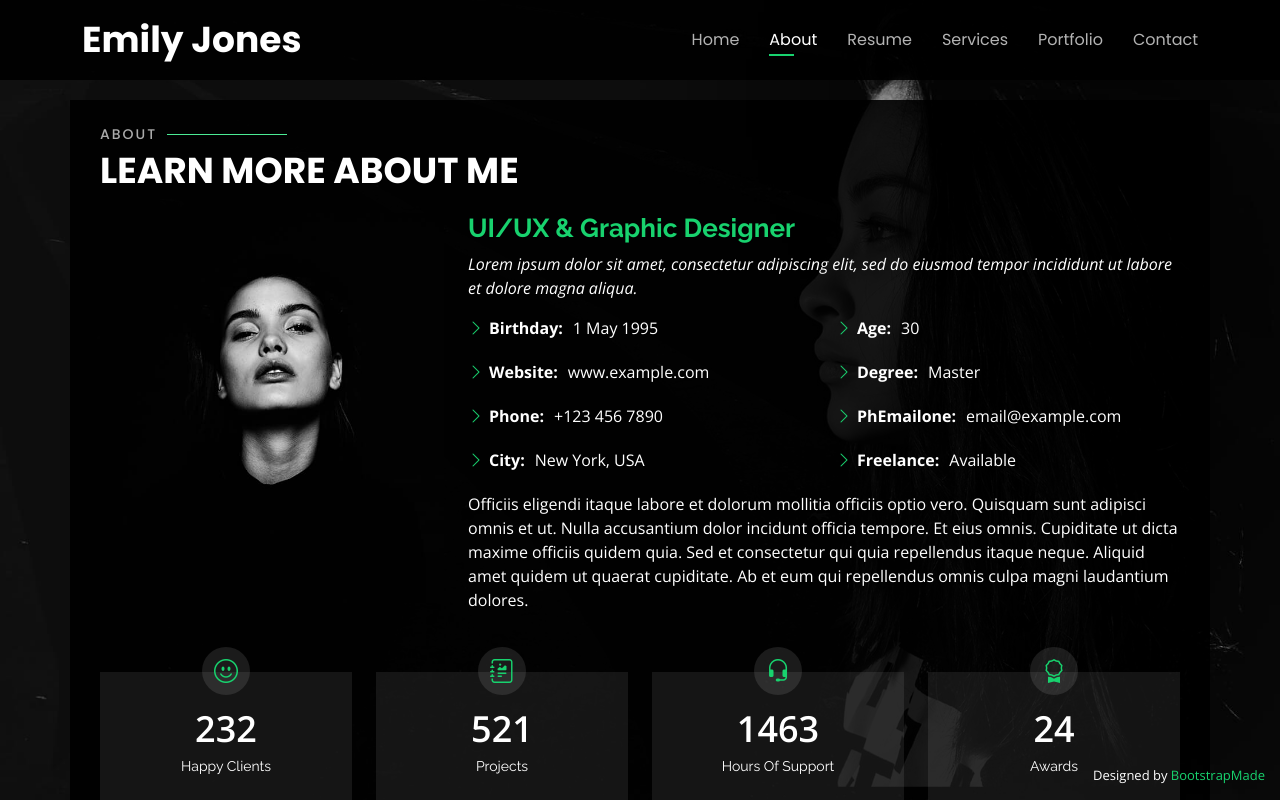
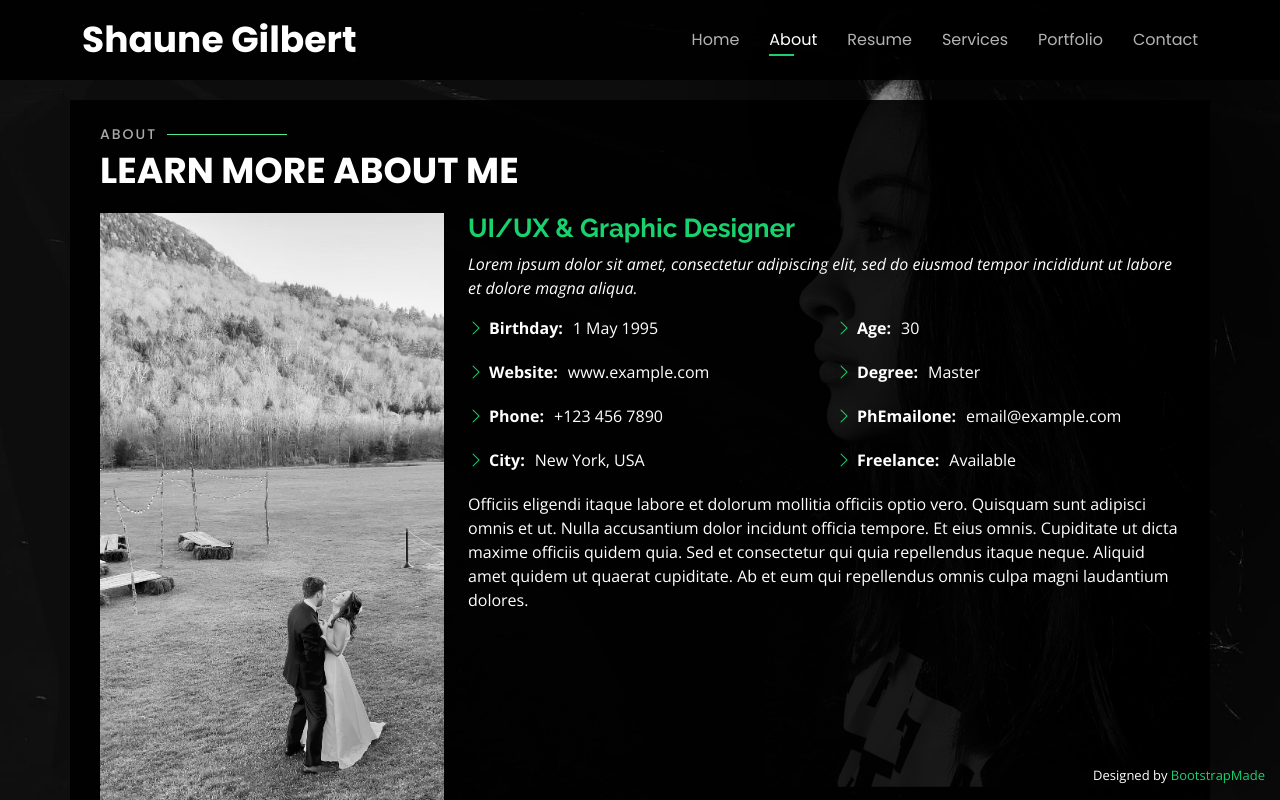
Before and after one commit to gsgilbert/portfolio_dark, a plain HTML site: page index.html in a window 1280 px wide. Both pictures are taken after a click on the link "About". Shown: the top 800 px of the page. Drawn offline with nearby package versions, Linux system fonts and the light colour scheme.

Commit message:
test commit

```diff
--- a/index.html
+++ b/index.html
@@ -41,7 +41,7 @@
   <header id="header">
     <div class="container">
 
-      <h1><a href="index.html">Emily Jones</a></h1>
+      <h1><a href="index.html">Shaune Gilbert</a></h1>
       <!-- Uncomment below if you prefer to use an image logo -->
       <!-- <a href="index.html" class="mr-auto"><img src="assets/img/logo.png" alt="" class="img-fluid"></a> -->
       <h2>I'm a passionate <span>graphic designer</span> from New York</h2>
@@ -81,7 +81,7 @@
 
       <div class="row">
         <div class="col-lg-4" data-aos="fade-right">
-          <img src="assets/img/me.jpg" class="img-fluid" alt="">
+          <img src="assets/img/wedding_dance.JPEG" class="img-fluid" alt="">
         </div>
         <div class="col-lg-8 pt-4 pt-lg-0 content" data-aos="fade-left">
           <h3>UI/UX &amp; Graphic Designer</h3>
```
